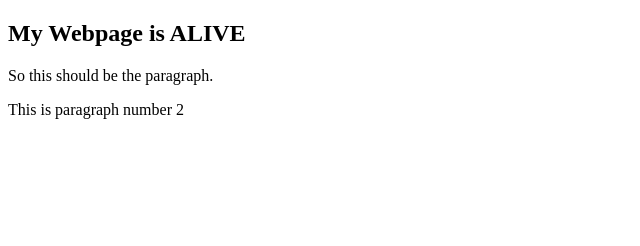
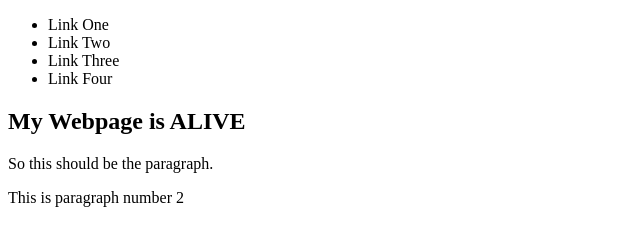
Before and after one commit to NoonanJConnor/FirstHTML, a plain HTML site: page index.html in a window 1280 px wide. Shown: the whole page, without its empty margins (0-640 px from the left). Drawn offline with Linux system fonts and the light colour scheme.

Commit message:
Link List

```diff
--- a/index.html
+++ b/index.html
@@ -9,12 +9,20 @@
 <body>
     <header>
         <nav>
-
+            <ul>
+                <li>Link One</li>
+                <li>Link Two</li>
+                <li>Link Three</li>
+                <li>Link Four</li>
+            </ul>
         </nav>
     </header>
     </header>
     <main>
         <aside>
+
+        </aside>
+        <section>
 
         <h1>My Webpage is ALIVE</h1>
 
@@ -22,7 +30,7 @@
 
         <p>This is paragraph number 2</p>
 
-        </aside>
+        </section>
     </main>
 
     <footer></footer>
```
